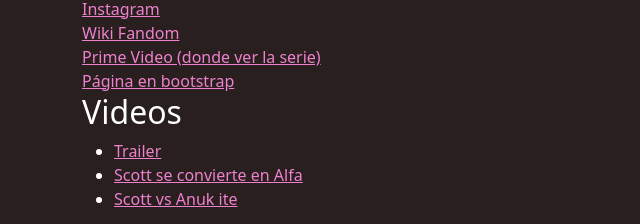
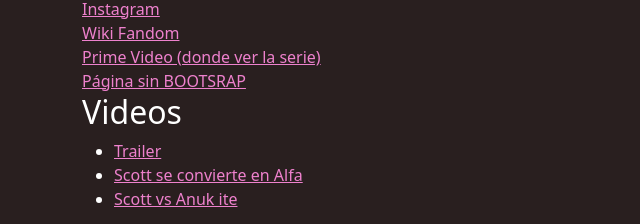
Before and after one commit to JorSL1120/Serie_favorita, a plain HTML site: page docs/practica14.html in a window 1280 px wide. Shown: the part 7201-7425 px from the top of the page, 0-640 px from the left. Drawn offline with nearby package versions, Linux system fonts and the light colour scheme.

Commit message:
corrigiendo lo del link de nuevo

```diff
--- a/docs/practica14.html
+++ b/docs/practica14.html
@@ -223,7 +223,7 @@
       <br>
       <a href="https://www.primevideo.com/-/es/detail/Lobo-Adolescente/0HSV0C8IBTY52U8NNPNB7YXRHL" target="_blank">Prime Video (donde ver la serie)</a>
       <br>
-      <a href="./practica14.html" target="_blank">Página en bootstrap</a>
+      <a href="./index.html" target="_blank">Página sin BOOTSRAP</a>
 
       <h2 class="text-color">Videos</h2>
       <ul>
```
Also changed, not shown: docs/index.html (+2 -0 lines).
